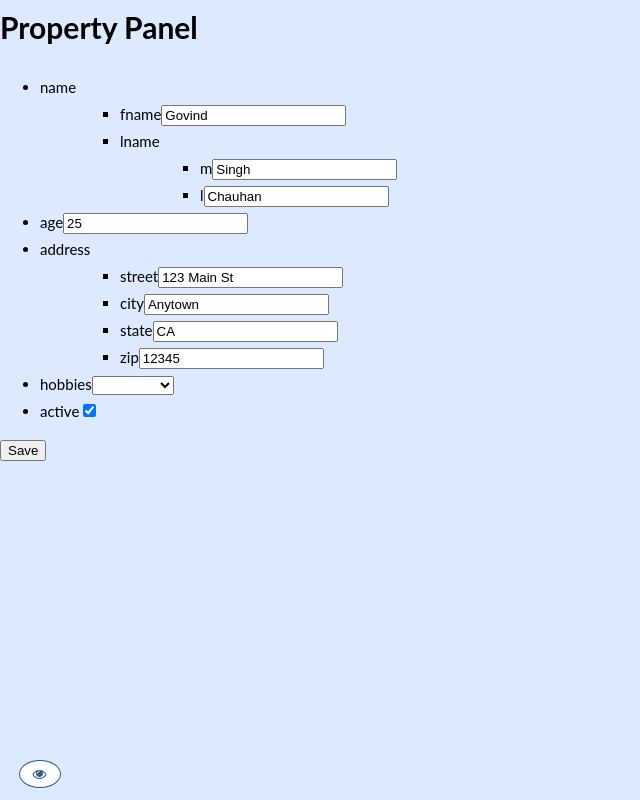
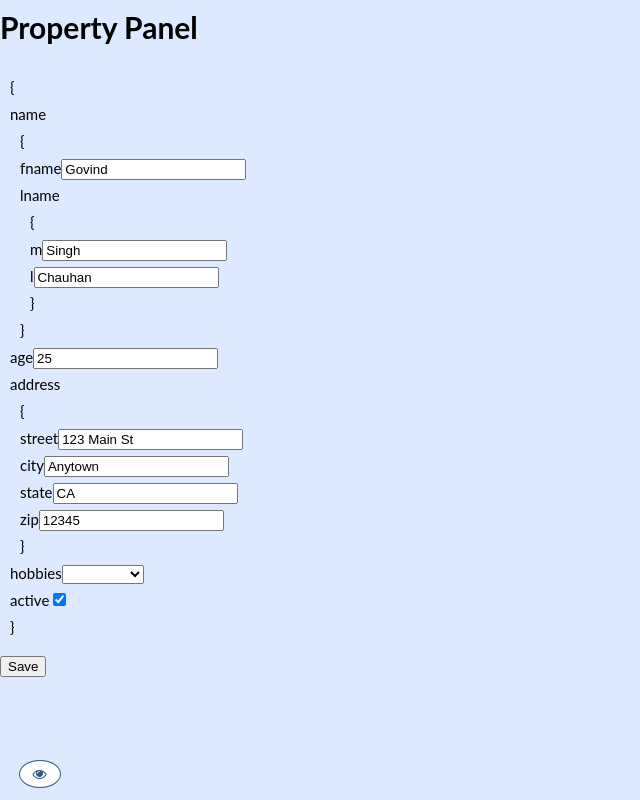
Before and after one commit to gregariousgovind/angularTheming, an Angular app: page /propertyPanel in a window 1280 px wide. Shown: the whole page, without its empty margins (0-640 px from the left). Built offline with nearby package versions, Linux system fonts and the light colour scheme.

Commit message:
2 files modified

```diff
--- a/src/app/components/property-panel-container/property-panel-container.component.ts
+++ b/src/app/components/property-panel-container/property-panel-container.component.ts
@@ -1,23 +1,42 @@
-import { Component } from '@angular/core';
+import { Component, ViewEncapsulation } from '@angular/core';
 
 @Component({
   selector: 'app-root',
   template: `
     <h1>Property Panel</h1>
-    <app-property-panel [data]="data"></app-property-panel>
+    <ul>
+      <app-property-panel [data]="data"></app-property-panel>
+    </ul>
     <button type="button" (click)="onSubmit()">Save</button>
     <hr>
     <pre>{{ updatedData | json }}</pre>
   `,
+  styles: [
+    `
+    ul {
+      list-style: none;
+      padding-left: 10px;
+    }
+
+    ul:before {
+      content: "{"
+    }
+
+    ul:after {
+      content: "}"
+    }
+  `,
+  ],
+  encapsulation: ViewEncapsulation.None,
 })
 export class PropertyPanelContainerComponent {
   data = {
     name: {
-      fname: "Govind",
+      fname: 'Govind',
       lname: {
-        m: "Singh",
-        l: "Chauhan"
-      }
+        m: 'Singh',
+        l: 'Chauhan',
+      },
     },
     age: 25,
     address: {
--- a/src/app/components/property-panel/property-panel.component.html
+++ b/src/app/components/property-panel/property-panel.component.html
@@ -1,4 +1,3 @@
-<ul>
 <ng-container *ngFor="let item of objectKeys(data)">
   <li>
     <label [attr.for]="item">{{ item }}</label>
@@ -35,4 +34,3 @@
     </ng-container>
   </li>
 </ng-container>
-</ul>
```
Lines whose indentation alone changed are shown as unchanged.
